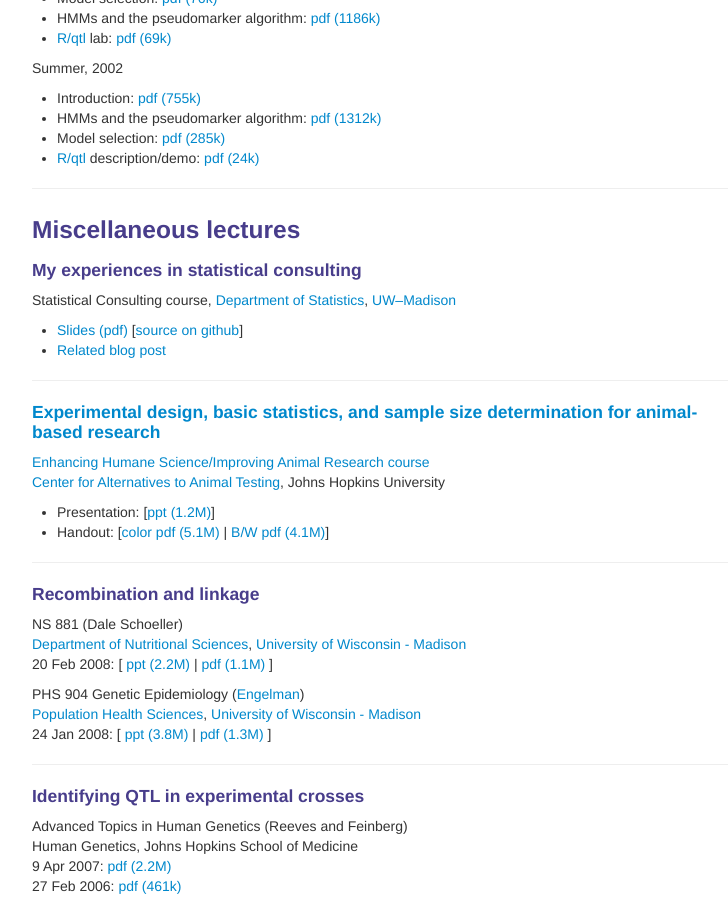
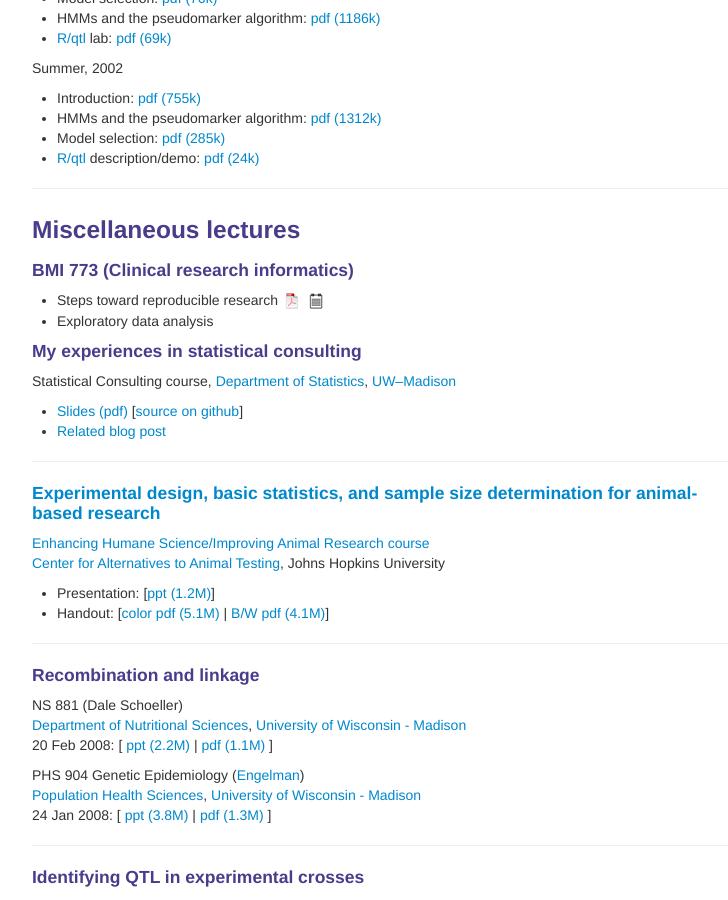
Before and after one commit to kbroman/kbroman.github.io, a Jekyll site: the page built from pages/teaching.md, in a window 1280 px wide and 900 px high, scrolled down 5106 px. Shown: the whole window, without its empty margins (258-986 px from the left). Built offline with Jekyll 4.4.1, drawn with Linux system fonts in a browser that asks for light colours.

Commit message:
Add BMI 773 lectures to teaching page

```diff
--- a/pages/teaching.md
+++ b/pages/teaching.md
@@ -477,6 +477,17 @@ Summer, 2002
 
 ### <a name="misc"></a>Miscellaneous lectures
 
+#### BMI 773 (Clinical research informatics)
+
+- Steps toward reproducible research
+  [![pdf icon](https://kbroman.org/pages/icons16/pdf-icon.png)](https://kbroman.org/BMI773/steps2rr.pdf)
+  [![notes icon](https://kbroman.org/pages/icons16/notes-icon.png)](https://kbroman.org/BMI773/steps2rr_notes.pdf)
+- Exploratory data analysis
+<!--
+  [![pdf icon](https://kbroman.org/pages/icons16/pdf-icon.png)](https://kbroman.org/BMI773/eda.pdf)
+  [![notes icon](https://kbroman.org/pages/icons16/notes-icon.png)](https://kbroman.org/BMI773/eda_notes.pdf)
+-->
+
 #### My experiences in statistical consulting
 
 Statistical Consulting course, [Department of Statistics](https://www.stat.wisc.edu), [UW&ndash;Madison](https://www.wisc.edu) <br/>
```
